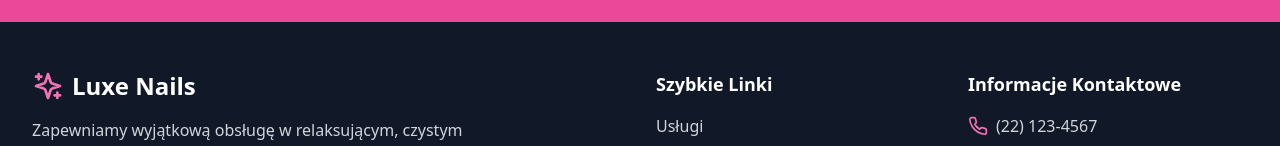
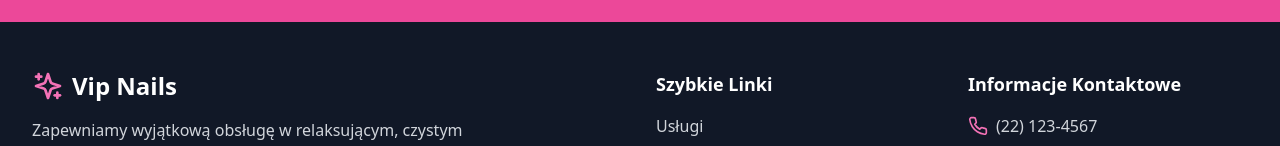
Before and after one commit to Poprostudamian/BeautySalon, a React (Vite) app: page /reviews in a window 1280 px wide. Shown: the part 2588-2734 px from the top of the page. Built offline with nearby package versions, Linux system fonts and the light colour scheme.

Commit message:
Updated Footer.tsx

```diff
--- a/src/components/Footer.tsx
+++ b/src/components/Footer.tsx
@@ -10,7 +10,7 @@ const Footer = () => {
           <div className="md:col-span-2">
             <div className="flex items-center space-x-2 mb-4">
               <Sparkles className="h-8 w-8 text-pink-400" />
-              <span className="text-2xl font-bold">Luxe Nails</span>
+              <span className="text-2xl font-bold">Vip Nails</span>
             </div>
             <p className="text-gray-300 mb-6 max-w-md">
               Zapewniamy wyjątkową obsługę w relaksującym, czystym środowisku
```
